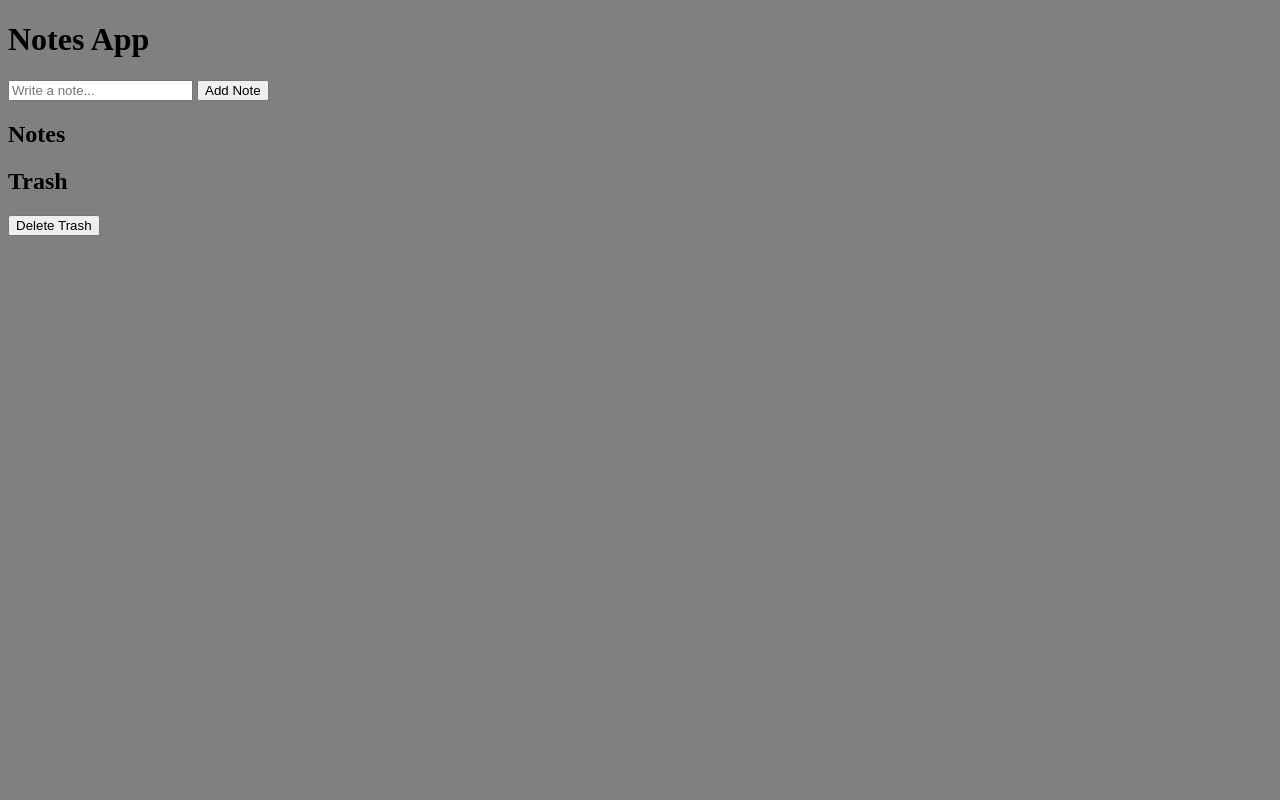
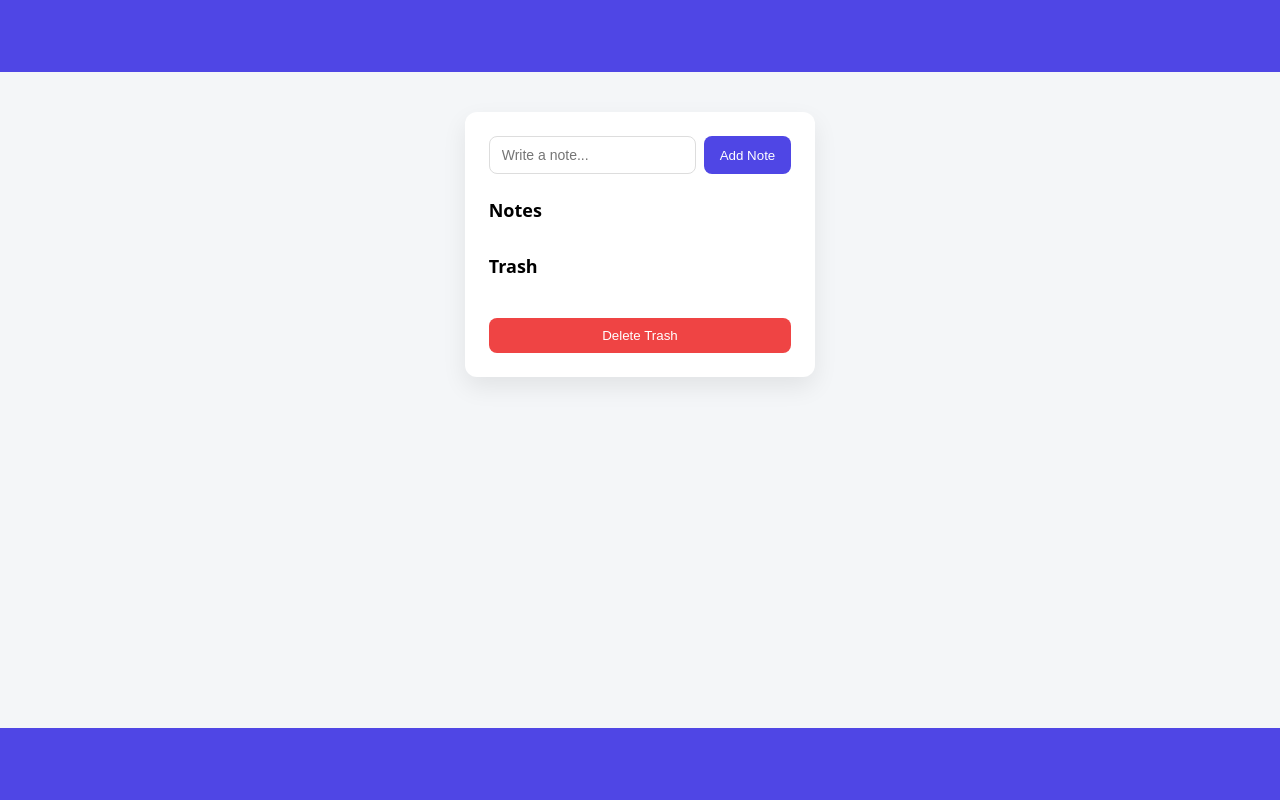
Before and after one commit to yazanmasoud/notes-app, a plain HTML site: page index.html in a window 1280 px wide. Drawn offline with Linux system fonts and the light colour scheme.

Commit message:
Refactor HTML structure for better semantics and improve CSS styles for enhanced layout and design

```diff
--- a/index.html
+++ b/index.html
@@ -1,21 +1,24 @@
 <!DOCTYPE html>
 <html lang="de">
+
 <head>
     <meta charset="UTF-8" />
     <meta name="viewport" content="width=device-width, initial-scale=1.0" />
     <title>Notes App</title>
 
     <link rel="stylesheet" href="style.css" />
+    <link rel="stylesheet" href="styles/standard.css">
     <script src="script.js" defer></script>
 </head>
 
 <body>
-    <header>
-        <h1>Notes App</h1>
+    <header class="MainHeader">
+
     </header>
 
-    <main>
-        <section class="add-note">
+    <main class="PageMain">
+        <div class="MyNotesBlock">
+            <section class="AddNote">
                 <input id="inputRef" type="text" placeholder="Write a note..." />
                 <button onclick="addNote()">Add Note</button>
             </section>
@@ -30,6 +33,11 @@
                 <div id="trash-content"></div>
             </section>
             <button onclick="deletTrash()">Delete Trash</button>
+        </div>
     </main>
+    <footer class="MainFooter">
+
+    </footer>
 </body>
+
 </html>
--- a/script.js
+++ b/script.js
@@ -58,6 +58,6 @@ function restoreNote(TrashNoteIndex) {
 
 
 function deletTrash() {
-    trashNotes = [''];
+    trashNotes = [];
     rendTrashNotes();
 }
--- a/style.css
+++ b/style.css
@@ -1,3 +1,121 @@
-body{
-    background-color: gray;
+/* Reset */
+* {
+    box-sizing: border-box;
+    margin: 0;
+    padding: 0;
 }
+
+/* Page background */
+body {
+    font-family: system-ui, -apple-system, BlinkMacSystemFont, sans-serif;
+    background-color: #f4f6f8;
+    min-height: 100vh;
+
+    display: flex;
+    flex-direction: column;
+
+}
+
+/* Header */
+.MainHeader {
+    height: 72px;
+    background-color: #4f46e5;
+}
+
+/* Main notes container */
+.MyNotesBlock {
+    max-width: 420px;
+    margin: 40px auto;
+    background-color: white;
+    padding: 24px;
+    border-radius: 12px;
+    box-shadow: 0 10px 25px rgba(0, 0, 0, 0.08);
+
+    display: flex;
+    flex-direction: column;
+    gap: 24px;
+}
+
+/* Add note section */
+.AddNote {
+    display: flex;
+    gap: 8px;
+}
+
+.AddNote input {
+    flex: 1;
+    padding: 10px 12px;
+    border-radius: 8px;
+    border: 1px solid #ddd;
+    font-size: 14px;
+}
+
+.AddNote input:focus {
+    outline: none;
+    border-color: #4f46e5;
+}
+
+.AddNote button {
+    padding: 0 16px;
+    border-radius: 8px;
+    border: none;
+    background-color: #4f46e5;
+    color: white;
+    font-weight: 500;
+    cursor: pointer;
+}
+
+/* Section titles */
+h2 {
+    font-size: 18px;
+    margin-bottom: 8px;
+}
+
+/* Notes & Trash items */
+#content p,
+#trash-content p {
+    background-color: #f9fafb;
+    padding: 10px 12px;
+    border-radius: 8px;
+    margin-bottom: 8px;
+
+    display: flex;
+    justify-content: space-between;
+    align-items: center;
+}
+
+/* Trash looks different */
+#trash-content p {
+    opacity: 0.6;
+}
+
+/* Buttons inside notes */
+#content button,
+#trash-content button {
+    background: none;
+    border: none;
+    cursor: pointer;
+}
+
+/* Delete trash button */
+.MyNotesBlock>button {
+    margin-top: 8px;
+    padding: 10px;
+    border-radius: 8px;
+    border: none;
+    background-color: #ef4444;
+    color: white;
+    font-weight: 500;
+    cursor: pointer;
+}
+
+.MainFooter {
+    height: 72px;
+    background-color: #4f46e5;
+}
+.PageMain {
+    flex: 1;
+    display: flex;
+    justify-content: center;
+    align-items: flex-start;
+}
--- a/styles/standard.css
+++ b/styles/standard.css
@@ -1,9 +1,16 @@
-*{
+* {
     box-sizing: border-box;
     margin: 0;
-    scroll-behavior: smooth;
+    padding: 0;
+}
+
+body {
+    background: #f4f6f8;
 }
 
 a{
     text-decoration: none;
 }
+main{
+    flex: 1;
+}
```
Lines whose indentation alone changed are shown as unchanged.
